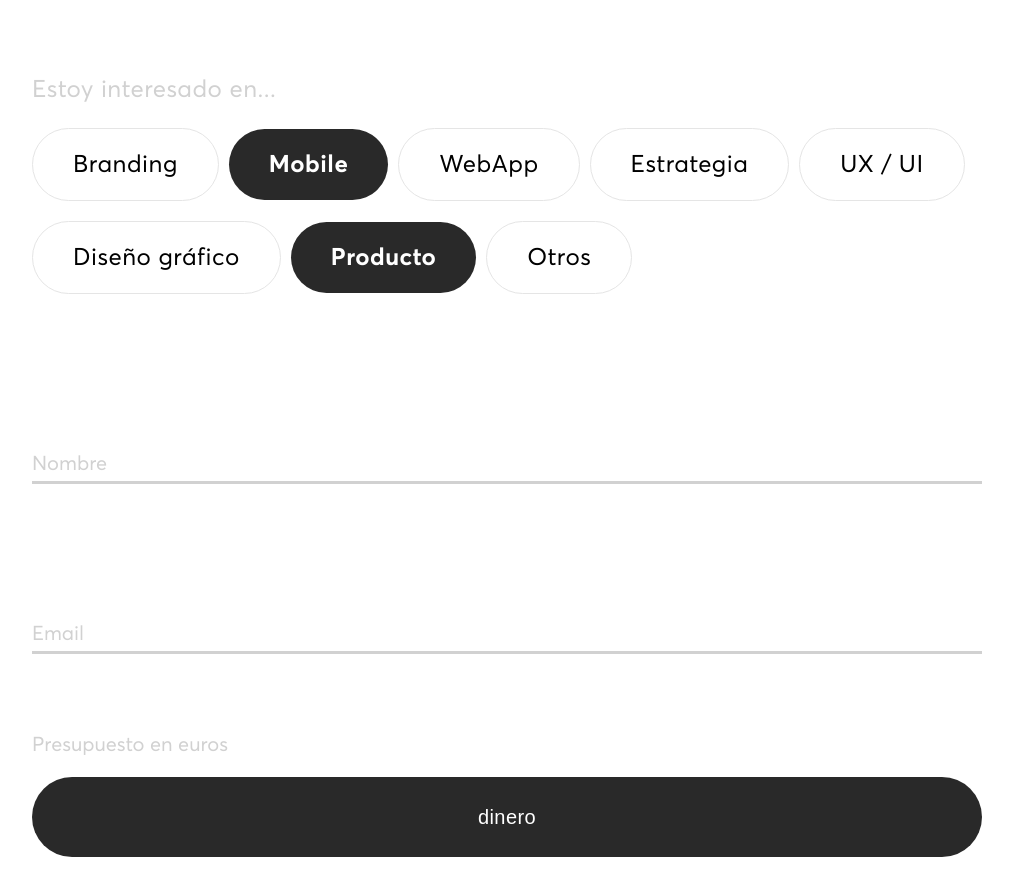
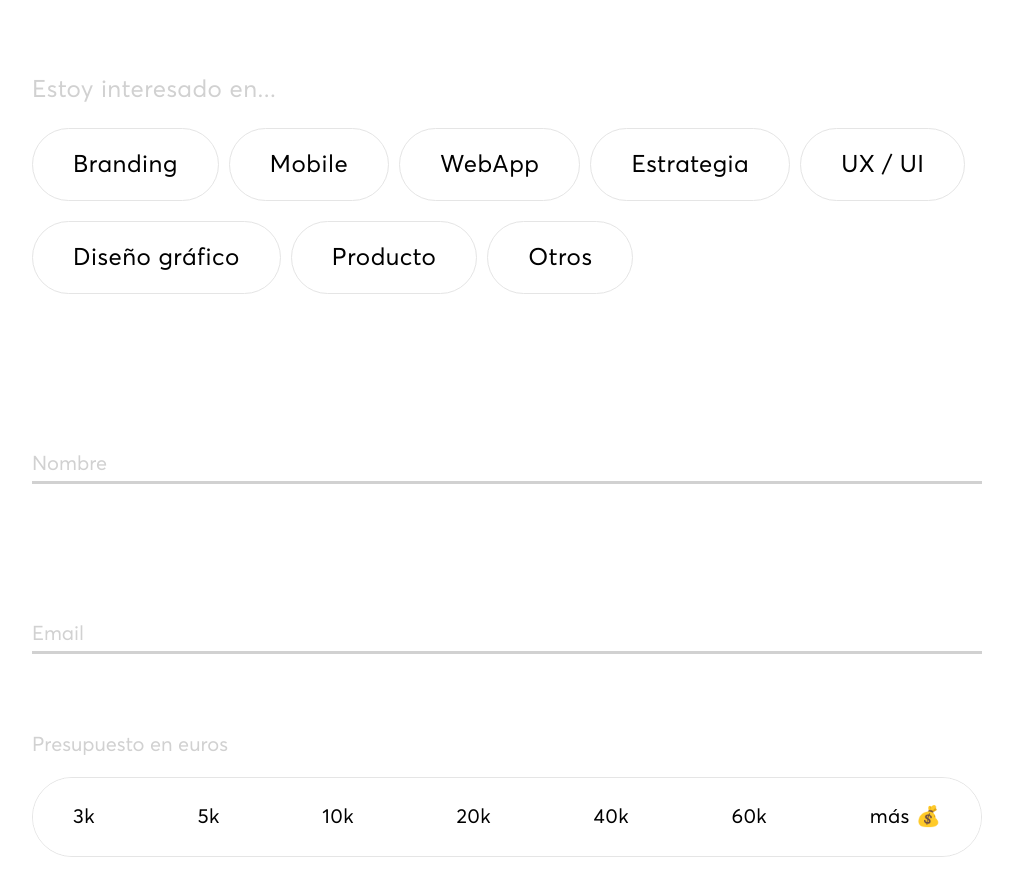
Before and after one commit to eloy98g/project-bird, a React app: page /contact in a window 1280 px wide. Shown: the part 367-1262 px from the top of the page, without its empty margins (133-1146 px from the left). Built offline with nearby package versions, Linux system fonts and the light colour scheme.

Commit message:
budget button structure added

```diff
--- a/src/components/ContactForm.jsx
+++ b/src/components/ContactForm.jsx
@@ -1,6 +1,8 @@
 /* eslint-disable jsx-a11y/label-has-associated-control */
 import React from 'react';
 import '../styles/components/ContactForm.scss';
+import FormButton from '../widgets/FormButton';
+import BudgetButton from '../widgets/BudgetButton';
 
 const ContactForm = () => {
   return (
@@ -13,14 +15,14 @@ const ContactForm = () => {
           <div className="form-interests">
             <p>Estoy interesado en...</p>
             <div className="interest-buttons">
-              <button className='interest-button' type='button'><p>Branding</p></button>
-              <button className='interest-button selected' type='button'><p>Mobile</p></button>
-              <button className='interest-button' type='button'><p>WebApp</p></button>
-              <button className='interest-button' type='button'><p>Estrategia</p></button>
-              <button className='interest-button' type='button'><p>UX / UI</p></button>
-              <button className='interest-button' type='button'><p>Diseño gráfico</p></button>
-              <button className='interest-button selected' type='button'><p>Producto</p></button>
-              <button className='interest-button' type='button'><p>Otros</p></button>
+              <FormButton name='Branding' />
+              <FormButton name='Mobile' />
+              <FormButton name='WebApp' />
+              <FormButton name='Estrategia' />
+              <FormButton name='UX / UI' />
+              <FormButton name='Diseño gráfico' />
+              <FormButton name='Producto' />
+              <FormButton name='Otros' />
             </div>
           </div>
           <div className="form-personal-data">
@@ -51,7 +53,7 @@ const ContactForm = () => {
           </div>
           <div className="form-presupuesto">
             <p className='section-title'>Presupuesto en euros</p>
-            <button className='presupuesto-button' type='button'>dinero</button>
+            <BudgetButton />
           </div>
           <div className="form tellus">
             <textarea
--- a/src/styles/components/ContactForm.scss
+++ b/src/styles/components/ContactForm.scss
@@ -51,6 +51,7 @@
 .interest-button.selected{
   border: none;
   background: #292929;
+  border: 1px solid #292929;
 }
 
 .interest-button p{
@@ -62,7 +63,7 @@
 
 .interest-button.selected p{
   color: white;
-  font-family: 'Averta-bold', sans-serif;
+  //font-family: 'Averta-bold', sans-serif;
 }
 
 /* INPUT FORM */
@@ -138,27 +139,6 @@
   margin-bottom: 20px;
 }
 
-.presupuesto-button{
-  width: 100%;
-  height: 80px;
-  margin-right: 10px;
-  margin-bottom: 80px;
-  border-radius: 80px;
-  justify-content: center;
-  font-size: 20px;
-  line-height: 23px;
-  display: flex;
-  align-items: center;
-  text-align: center;
-  letter-spacing: 0.02em;
-  box-sizing: border-box;
-  outline: none;
-  border: none;
-  background: #292929;
-  color: white;
-  cursor: pointer;
-}
-
 .form.tellus{
   height: 275px;
 }
@@ -172,31 +152,28 @@
   transform: translateY(-240px);
 }
 
-/*
-.form-tellus{
+.form-presupuesto{
   width: 100%;
   height: auto;
-  margin-bottom: 100px;
+  margin-bottom: 80px;
 }
 
-.text-input-tellus{
-  width: 100%;
-  resize: none;
-  background-color: transparent;
-  border-left: 0px;
-  border-top: 0px;
-  border-right: 0px;
-  border-bottom: 3px solid #D1D1D1;
-  font-family: 'Averta-Regular', sans-serif;
-  font-size: 28px;
-  line-height: 33px;
+.interest-button.budget-item{
+  margin: 0;
+  border: none;
+}
+
+.budget-button{
+  height: auto;
+  display: flex;
+  flex-wrap: wrap;
+  align-items: center;
+  justify-content: space-between;
   margin-bottom: 80px;
-  outline: none;
-  height: 225px;
-  overflow-wrap: break-word;
-  word-break: break-all;
+  border: 1px solid #E5E5E5;
+  border-radius: 80px;
 }
-*/
+
 .submit{
   outline: none;
   border: none;
--- /dev/null
+++ b/src/widgets/BudgetButton.jsx
@@ -0,0 +1,19 @@
+import React from 'react';
+import '../styles/components/ContactForm.scss';
+import FormButtom from './FormButton';
+
+const BudgetButton = () => {
+  return (
+    <div className="budget-button">
+      <FormButtom name='3k' properties='budget-item 1' />
+      <FormButtom name='5k' properties='budget-item 2' />
+      <FormButtom name='10k' properties='budget-item 3' />
+      <FormButtom name='20k' properties='budget-item 4' />
+      <FormButtom name='40k' properties='budget-item 5' />
+      <FormButtom name='60k' properties='budget-item 6' />
+      <FormButtom name='más &#x1F4B0;' properties='budget-item 7' />
+    </div>
+  )
+}
+
+export default BudgetButton
--- /dev/null
+++ b/src/widgets/FormButton.jsx
@@ -0,0 +1,32 @@
+import React from 'react';
+
+const FormButton = ({ name, properties }) => {
+  const classes = `interest-button ${properties}`;
+  const handleButton = (elementId) => {
+    const element = document.getElementById(elementId);
+    if(!element.classList.contains('buget-item')){
+      if(element.classList.contains('selected')){
+        element.classList.remove('selected');
+      }else{
+        element.classList.add('selected');
+      }
+    }else if(element.classList.contains('selected')){
+        element.classList.remove('selected');
+      }else{
+        element.classList.add('selected');
+      }
+  }
+
+  return (
+    <button
+      className={classes}
+      type='button'
+      id={name}
+      onClick={() => handleButton(name)}
+    >
+      <p>{name}</p>
+    </button>
+  )
+}
+
+export default FormButton;
```
